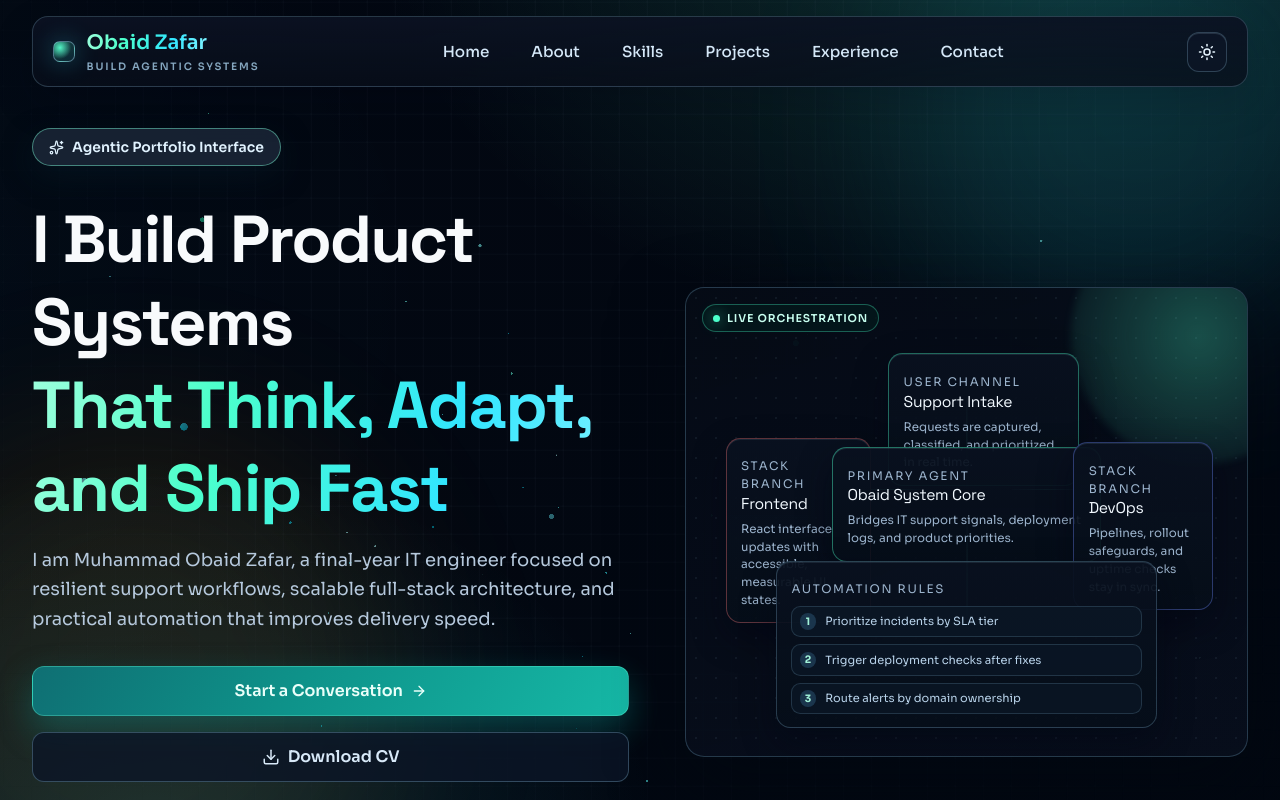
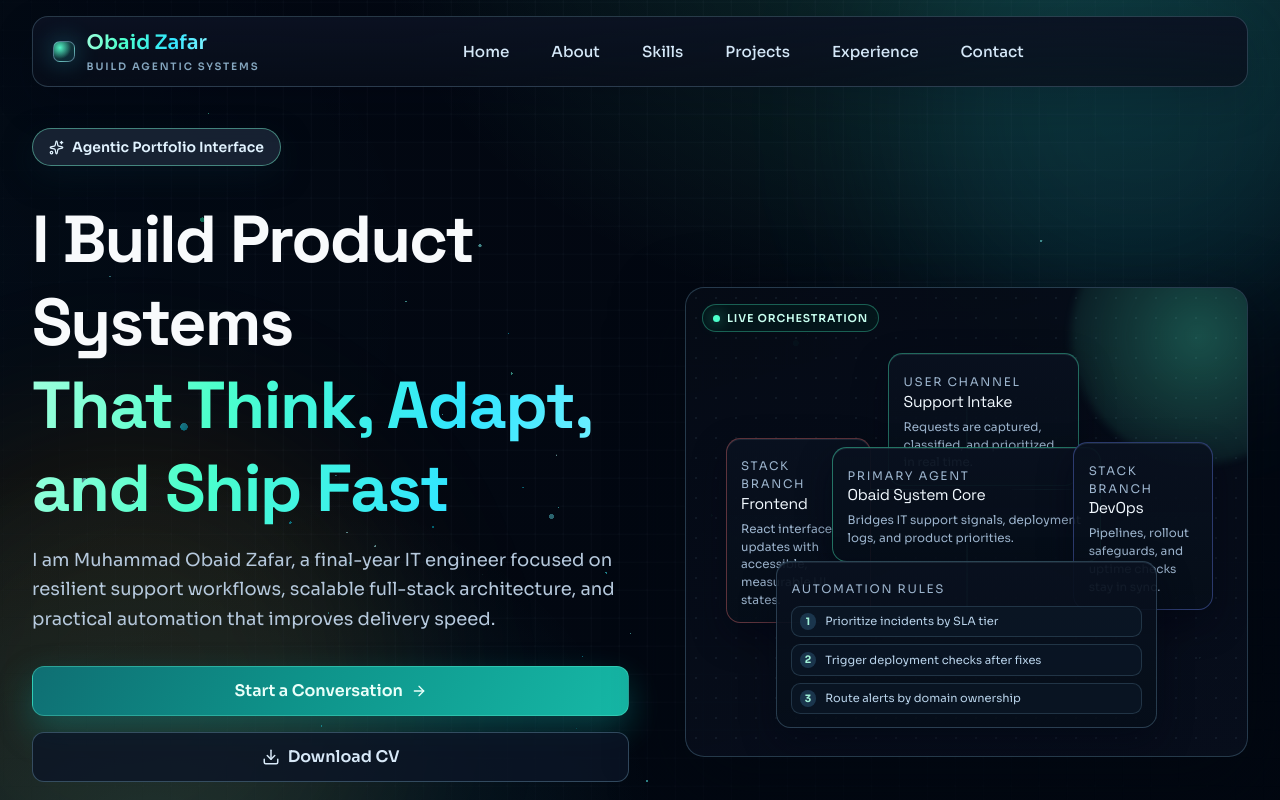
Before and after one commit to obaid069/My-Portfolio, a React (Vite) app: page / in a window 1280 px wide. Shown: the top 800 px of the page. Built offline with nearby package versions, Linux system fonts and the light colour scheme.

Commit message:
Updating UI

```diff
--- a/src/components/Header.jsx
+++ b/src/components/Header.jsx
@@ -1,12 +1,10 @@
 import React, { useState, useEffect } from 'react';
 import { AnimatePresence, motion as Motion } from 'framer-motion';
-import { Menu, X, Sun, Moon } from 'lucide-react';
-import { useTheme } from '../contexts/ThemeContext';
+import { Menu, X } from 'lucide-react';
 
 const Header = () => {
   const [isMenuOpen, setIsMenuOpen] = useState(false);
   const [scrolled, setScrolled] = useState(false);
-  const { isDark, toggleTheme } = useTheme();
 
   const menuItems = [
     { name: 'Home', href: '#home' },
@@ -74,15 +72,6 @@ const Header = () => {
             <div className="flex items-center gap-2">
               <Motion.button
                 whileTap={{ scale: 0.92 }}
-                onClick={toggleTheme}
-                className="header-icon-btn p-2.5 rounded-xl"
-                aria-label="Toggle theme"
-              >
-                {isDark ? <Sun size={18} /> : <Moon size={18} />}
-              </Motion.button>
-
-              <Motion.button
-                whileTap={{ scale: 0.92 }}
                 onClick={() => setIsMenuOpen((prev) => !prev)}
                 className="header-icon-btn md:hidden p-2.5 rounded-xl"
                 aria-label="Toggle menu"
```
